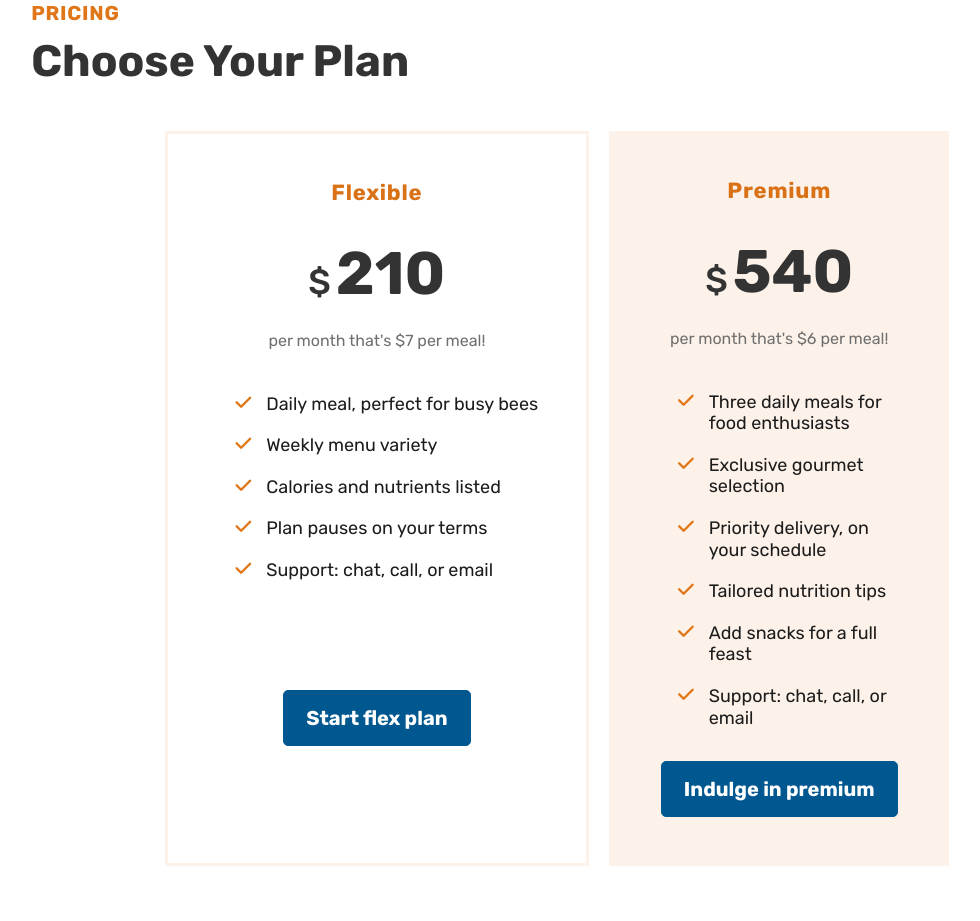
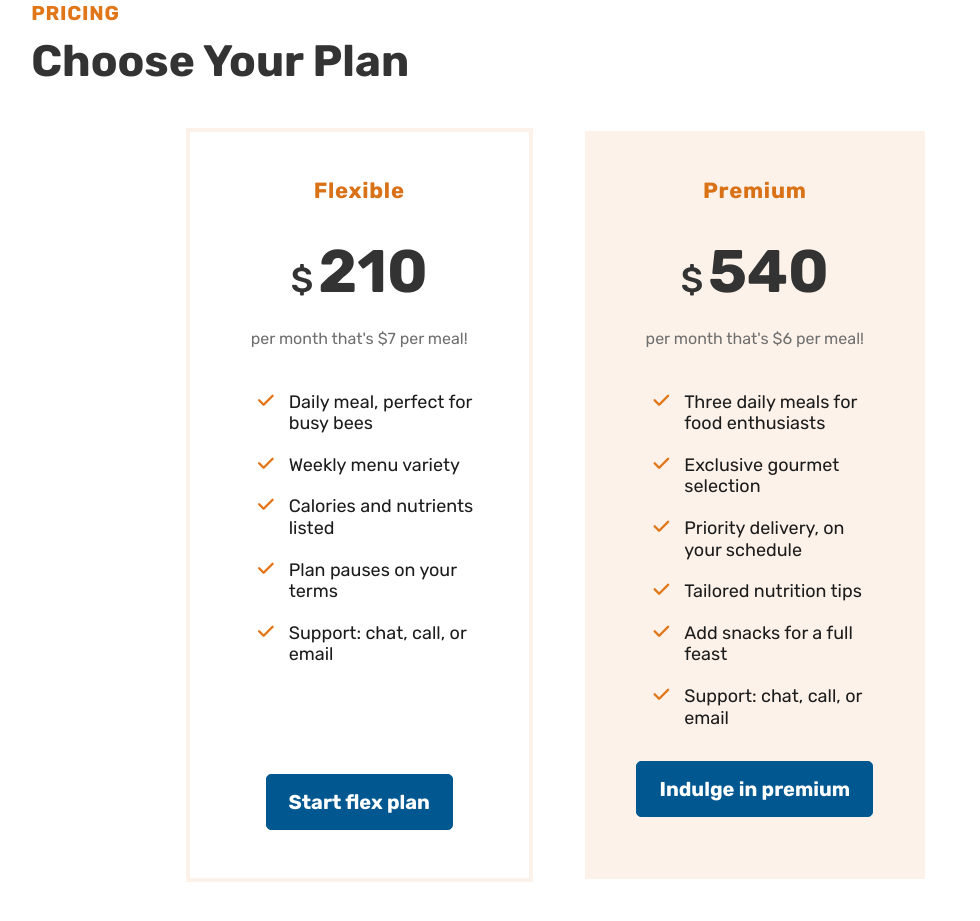
Before and after one commit to SarahVanT/OmnifoodRevision, a website: page index.html in a window 1280 px wide. Shown: the part 4336-5257 px from the top of the page, without its empty margins (83-1063 px from the left). Drawn offline with nearby package versions, Linux system fonts and the light colour scheme.

Commit message:
Changed border to outline for the pricing plan

```diff
--- a/index.html
+++ b/index.html
@@ -447,10 +447,10 @@
             Choose Your Plan
           </h2>
           <div
-            class="row d-flex flex-lg-row justify-content-center gap-md gap-lg-0"
+            class="row d-flex flex-lg-row justify-content-center gap-md gap-lg-lg"
           >
             <!-- Cards now inside a single .row -->
-            <div class="col-10 col-lg-5 d-flex align-items-stretch">
+            <div class="col-10 col-lg-4 d-flex align-items-stretch">
               <div class="card card-plan flexible">
                 <div class="card-body">
                   <h3
--- a/styles/layouts/_homepage.scss
+++ b/styles/layouts/_homepage.scss
@@ -229,7 +229,7 @@ blockquote {
 }
 
 .flexible {
-  border: 3.5px solid #fdf2e9;
+  outline: 3.5px solid #fdf2e9;
 }
 
 .card-plan {
```
Also changed, not shown: css/styles.css, 1 other file.
